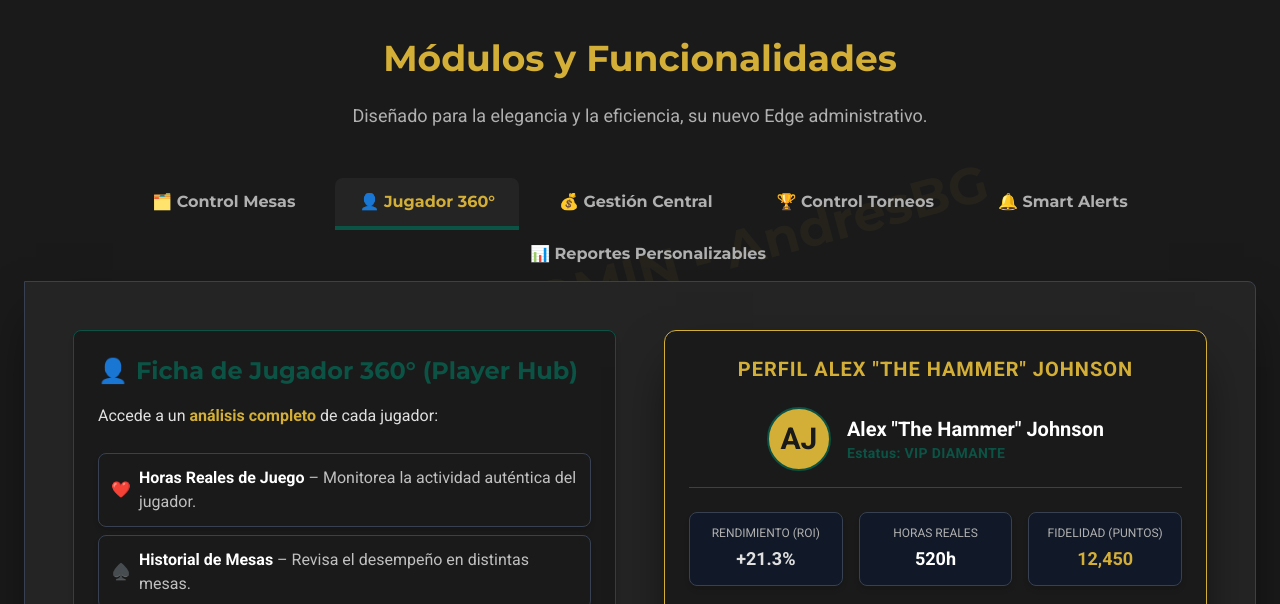
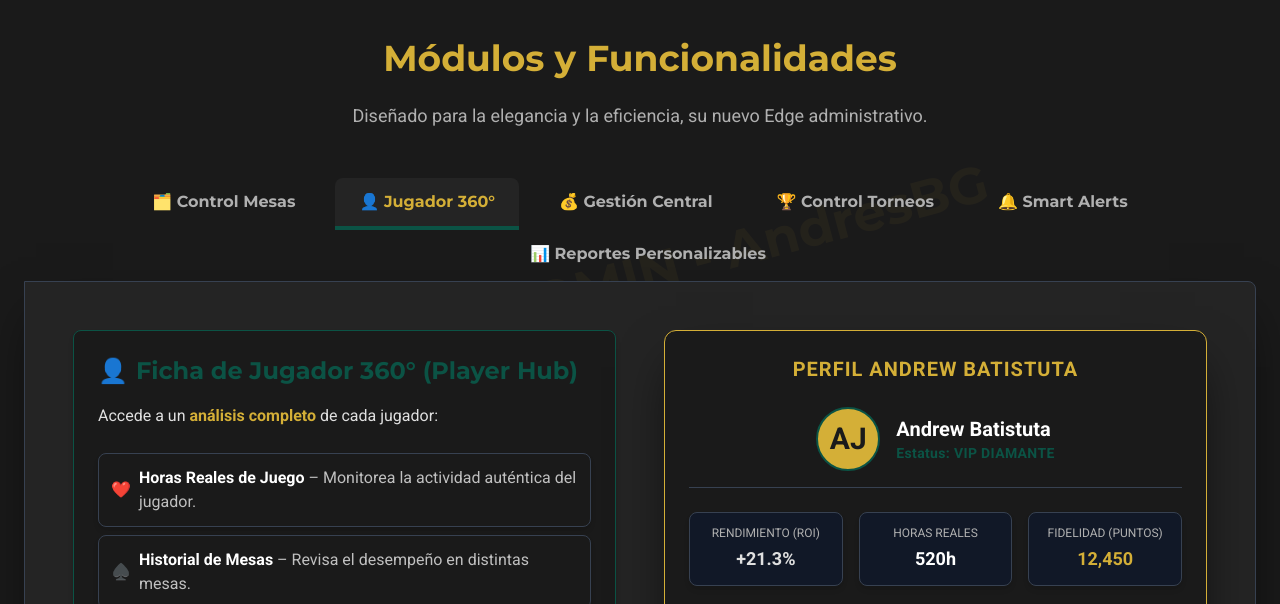
Before and after one commit to AndrewBabativa/RiverFlowAdmin, a plain HTML site: page index.html in a window 1280 px wide. Both pictures are taken after a click on the button "👤 Jugador 360°". Shown: the part 764-1368 px from the top of the page. Drawn offline with nearby package versions, Linux system fonts and the light colour scheme.

Commit message:
Primer commit de Riverflow Demo

```diff
--- a/index.html
+++ b/index.html
@@ -481,12 +481,12 @@
 
 
 	<div class="bg-[#1A1A1A] p-6 rounded-xl shadow-2xl shadow-black/70 border border-gold transform hover:scale-[1.01] transition duration-300">
-									<h4 class="font-extrabold text-center mb-6 text-gold text-xl uppercase tracking-wider">Perfil Alex "The Hammer" Johnson</h4>
+									<h4 class="font-extrabold text-center mb-6 text-gold text-xl uppercase tracking-wider">Perfil Andrew Batistuta</h4>
 
 									<div class="flex items-center justify-center mb-6 border-b border-gray-700 pb-4">
 										<div class="w-16 h-16 bg-gold rounded-full flex items-center justify-center font-extrabold text-[#1A1A1A] text-3xl mr-4 border-2 border-primary-accent">AJ</div>
 										<div class="text-left">
-											<h5 class="font-bold text-xl text-white">Alex "The Hammer" Johnson</h5>
+											<h5 class="font-bold text-xl text-white">Andrew Batistuta</h5>
 											<p class="text-sm text-primary-accent font-semibold tracking-wide">Estatus: VIP DIAMANTE</p>
 										</div>
 									</div>
```
